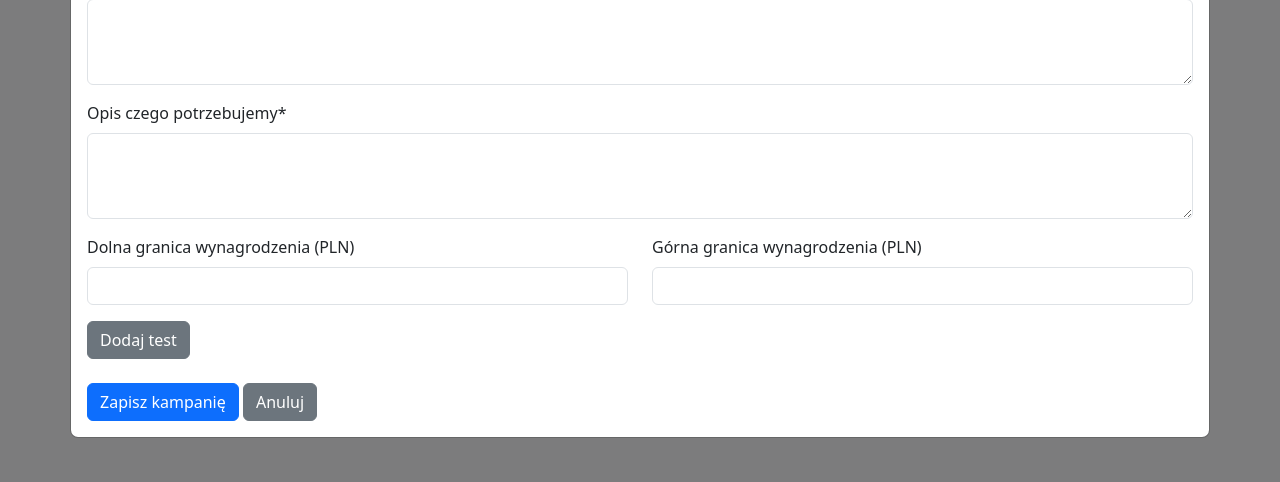
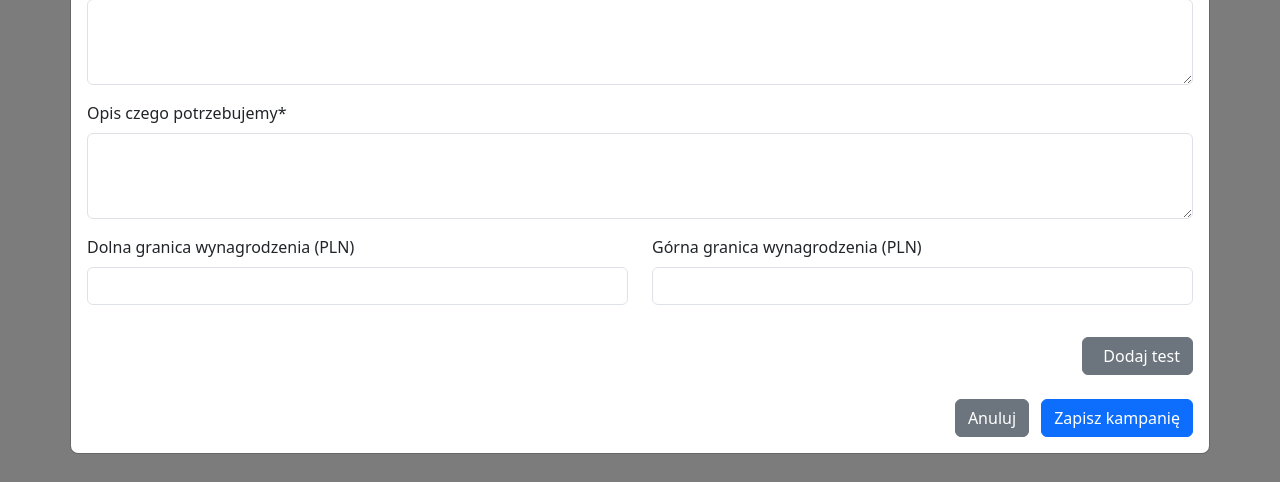
Before and after one commit to avena-robotics/AI_REKRUTER, a Flask app: page /campaigns/ in a window 1280 px wide, after a click on "Dodaj kampanię". Shown: the part 667-1149 px from the top of the page. Run offline with Flask 3, Linux system fonts and the light colour scheme; data that the repository does not hold is empty; parts of the project's set-up code (start-up, migrations or seed data) failed here and were passed over.

Commit message:
Visualization changes

```diff
--- a/app/templates/campaigns/list.html
+++ b/app/templates/campaigns/list.html
@@ -210,8 +210,15 @@
         document.addEventListener('click', function(e) {
             if (e.target.classList.contains('add-question')) {
                 const testCounter = e.target.dataset.testCounter;
-                const questionsContainer = e.target.previousElementSibling;
+                // Znajdź kontener pytań w ramach tego samego testu
+                const questionsContainer = e.target.closest('.questions-section').querySelector('.questions-container');
                 const questionCounter = questionsContainer.children.length;
+
+                console.log('Adding new question:', {
+                    testCounter,
+                    questionCounter,
+                    container: questionsContainer
+                });
 
                 const questionHtml = createQuestionHtml(testCounter, questionCounter);
                 questionsContainer.insertAdjacentHTML('beforeend', questionHtml);
@@ -267,8 +274,9 @@
         const test = testData || {};
         return `
             <div class="card mb-3 test-card" data-test-id="${test.id || ''}" data-counter="${counter}">
-                <div class="card-header">
-                    <h5>Test ${counter + 1}</h5>
+                <div class="card-header d-flex justify-content-between align-items-center">
+                    <h5 class="mb-0">Test ${counter + 1}</h5>
+                    <button type="button" class="btn btn-danger remove-test">Usuń test</button>
                 </div>
                 <div class="card-body">
                     <div class="row">
@@ -315,18 +323,18 @@
 
                     <!-- Questions Section -->
                     <div class="questions-section mt-4">
-                        <h6>Pytania</h6>
+                        <h6 class="mb-3">Pytania</h6>
                         <div class="questions-container" data-test-counter="${counter}">
                             ${test.questions ? test.questions.map((question, qIndex) =>
                                 createQuestionHtml(counter, qIndex, question)).join('') : ''}
                         </div>
-                        <button type="button" class="btn btn-secondary btn-sm mt-2 add-question"
-                                data-test-counter="${counter}">
-                            Dodaj pytanie
-                        </button>
+                        <div class="text-end mt-3">
+                            <button type="button" class="btn btn-secondary add-question"
+                                    data-test-counter="${counter}">
+                                Dodaj pytanie
+                            </button>
+                        </div>
                     </div>
-
-                    <button type="button" class="btn btn-danger remove-test mt-3">Usuń test</button>
                 </div>
             </div>
         `;
@@ -336,14 +344,17 @@
         const question = questionData || {};
         return `
             <div class="card mb-2 question-card" data-order="${question.order_number || questionCounter + 1}">
-                <!-- Toggle switch at the top -->
-                <div class="card-header">
+                <!-- Header with required toggle and delete button -->
+                <div class="card-header d-flex justify-content-between align-items-center">
                     <div class="form-check form-switch">
                         <input type="checkbox" class="form-check-input"
                                name="tests[${testCounter}][questions][${questionCounter}][is_required]"
                                ${question.is_required ? 'checked' : ''}>
                         <label class="form-check-label">Pytanie obowiązkowe</label>
                     </div>
+                    <button type="button" class="btn btn-danger btn-sm remove-question">
+                        Usuń pytanie
+                    </button>
                 </div>
 
                 <div class="card-body">
@@ -399,13 +410,6 @@
                                            name="tests[${testCounter}][questions][${questionCounter}][points]"
                                            value="${question.points || '0'}" required>
                                 </div>
-                            </div>
-
-                            <!-- Delete button at the bottom -->
-                            <div class="text-end mt-3">
-                                <button type="button" class="btn btn-danger remove-question">
-                                    Usuń pytanie
-                                </button>
                             </div>
                         </div>
                     </div>
@@ -679,15 +683,19 @@
                         </div>
                     </div>
 
-                    <div class="mb-3">
-                        <button type="button" class="btn btn-secondary" id="addTestBtn">Dodaj test</button>
+                    <!-- Tests Container -->
+                    <div id="testsContainer"></div>
+
+                    <!-- Add Test Button moved below tests container -->
+                    <div class="text-end mt-3 mb-4">
+                        <button type="button" class="btn btn-secondary" id="addTestBtn">
+                            <i class="bi bi-plus-circle me-2"></i>Dodaj test
+                        </button>
                     </div>
 
-                    <div id="testsContainer"></div>
-
-                    <div class="mt-4">
-                        <button type="submit" class="btn btn-primary">Zapisz kampanię</button>
+                    <div class="text-end mt-4">
                         <button type="button" class="btn btn-secondary" data-bs-dismiss="modal">Anuluj</button>
+                        <button type="submit" class="btn btn-primary ms-2">Zapisz kampanię</button>
                     </div>
                 </form>
             </div>
@@ -779,18 +787,19 @@
                         <label class="form-check-label" for="edit_is_active">Kampania aktywna</label>
                     </div>
 
-                    <div class="mb-3">
-                        <h4>Testy</h4>
-                        <button type="button" class="btn btn-secondary" id="editAddTestBtn">Dodaj test</button>
+                    <!-- Tests Container -->
+                    <div id="editTestsContainer"></div>
+
+                    <!-- Add Test Button moved below tests container -->
+                    <div class="text-end mt-3 mb-4">
+                        <button type="button" class="btn btn-secondary" id="editAddTestBtn">
+                            <i class="bi bi-plus-circle me-2"></i>Dodaj test
+                        </button>
                     </div>
 
-                    <div id="editTestsContainer">
-                        <!-- Tests will be populated here -->
-                    </div>
-
-                    <div class="mt-4">
-                        <button type="submit" class="btn btn-primary">Zapisz zmiany</button>
+                    <div class="text-end mt-4">
                         <button type="button" class="btn btn-secondary" data-bs-dismiss="modal">Anuluj</button>
+                        <button type="submit" class="btn btn-primary ms-2">Zapisz zmiany</button>
                     </div>
                 </form>
             </div>
```
